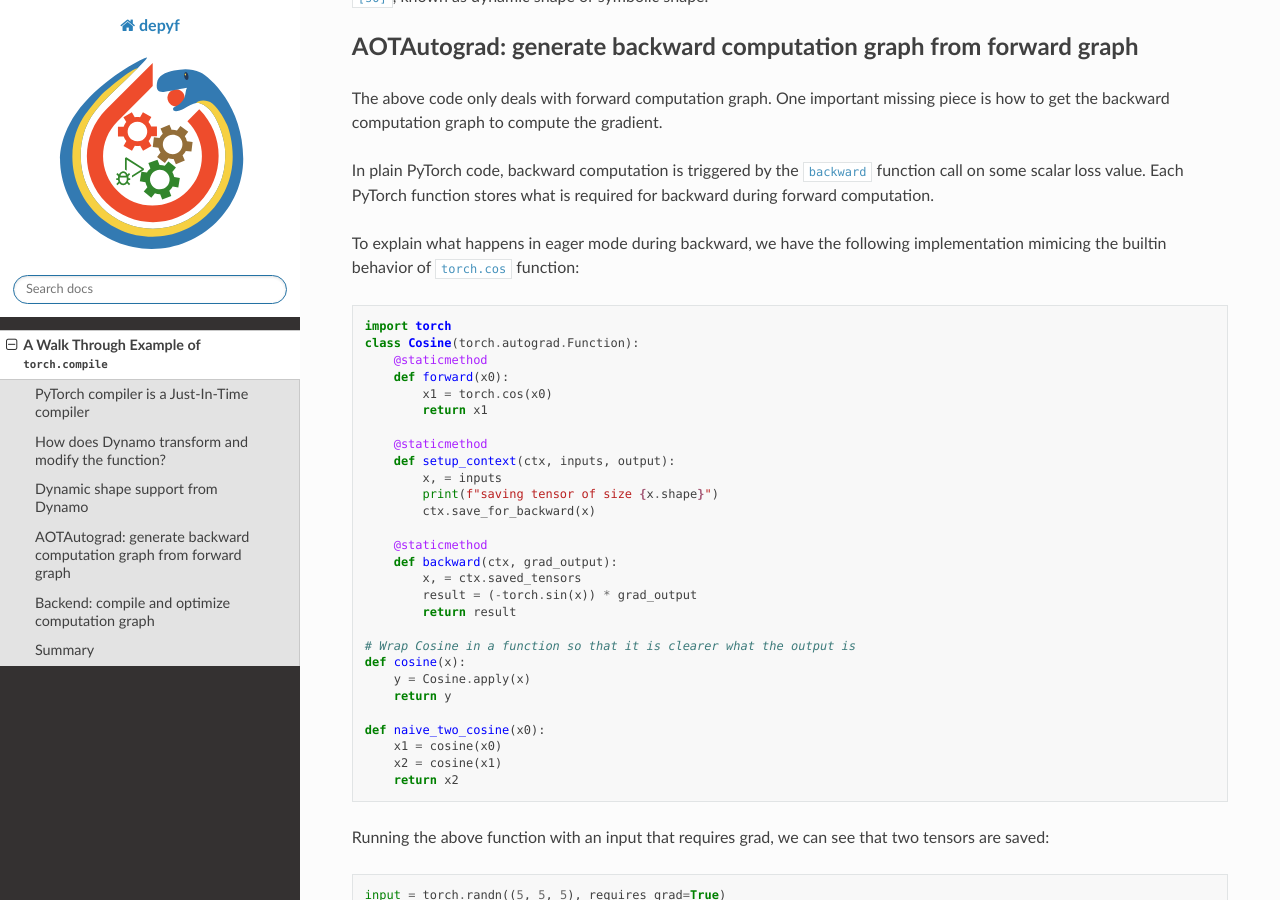
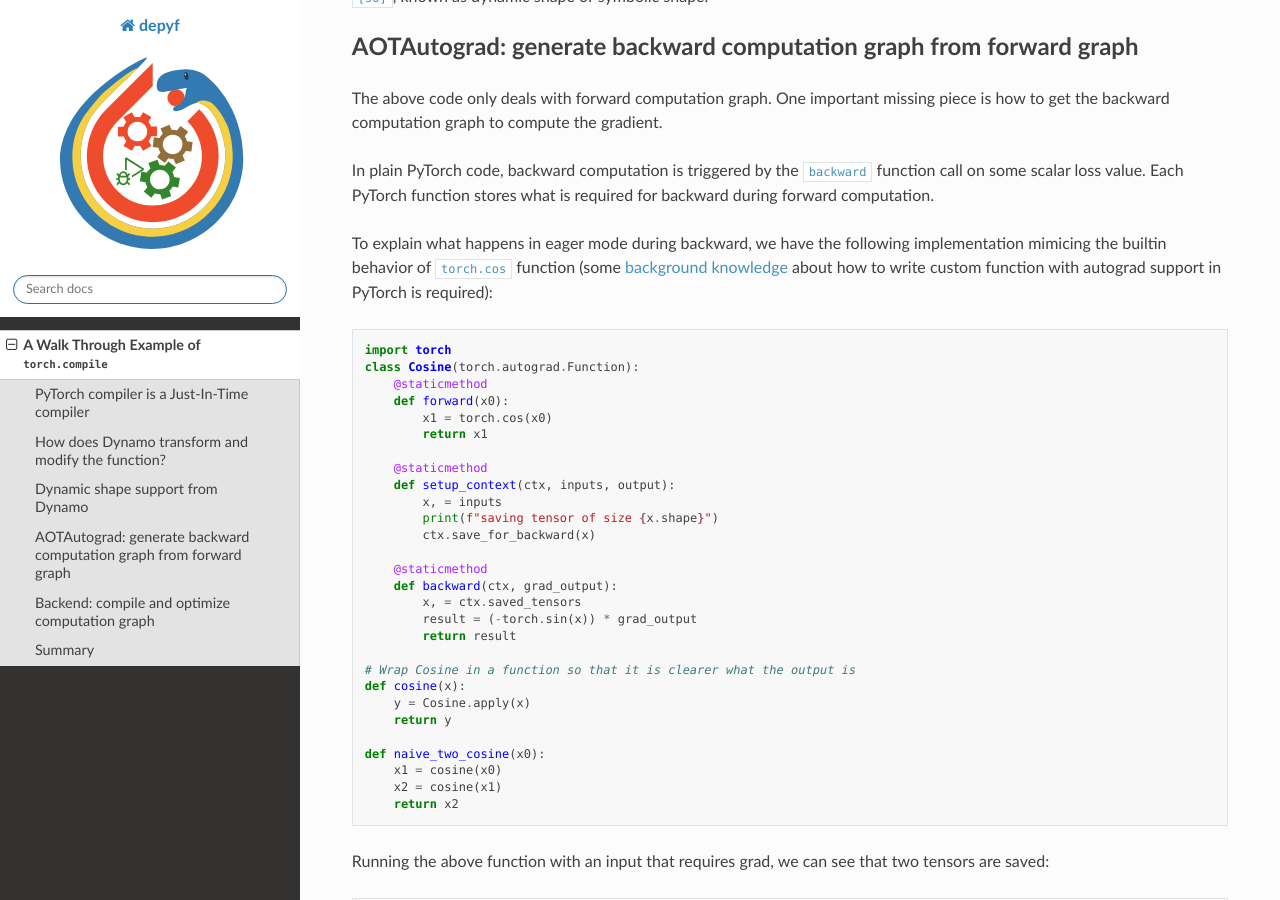
Before and after one commit to thuml/depyf, a Sphinx documentation site: the page built from docs/walk_through.rst, in a window 1280 px wide and 900 px high, scrolled down 4880 px. Built offline with Sphinx 7.4.7 and the Read the Docs theme 2.0.0, drawn with Linux system fonts in a browser that asks for light colours.

Commit message:
add autograd doc

```diff
--- a/docs/walk_through.rst
+++ b/docs/walk_through.rst
@@ -194,7 +194,7 @@ The above code only deals with forward computation graph. One important missing
 
 In plain PyTorch code, backward computation is triggered by the ``backward`` function call on some scalar loss value. Each PyTorch function stores what is required for backward during forward computation.
 
-To explain what happens in eager mode during backward, we have the following implementation mimicing the builtin behavior of ``torch.cos`` function:
+To explain what happens in eager mode during backward, we have the following implementation mimicing the builtin behavior of ``torch.cos`` function (some `background knowledge <https://pytorch.org/docs/main/notes/extending.html#extending-torch-autograd>`_ about how to write custom function with autograd support in PyTorch is required):
 
 .. code-block:: python
 
```
